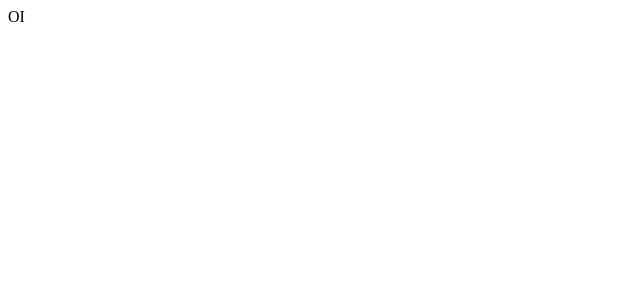
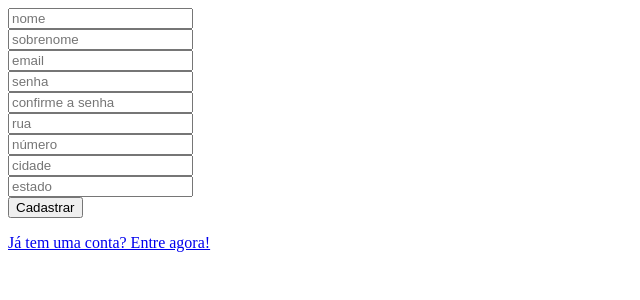
Before and after one commit to MarceloMosl/projeto15-kimera-shoes-front, a React (Create React App) app: page /cadastro in a window 1280 px wide. Shown: the top 300 px of the page, without its empty margins (0-640 px from the left). Built offline with nearby package versions, Linux system fonts and the light colour scheme.

Commit message:
cadastro

```diff
--- a/package.json
+++ b/package.json
@@ -6,8 +6,10 @@
     "@testing-library/jest-dom": "^5.16.5",
     "@testing-library/react": "^13.4.0",
     "@testing-library/user-event": "^13.5.0",
+    "axios": "^1.2.4",
     "react": "^18.2.0",
     "react-dom": "^18.2.0",
+    "react-router-dom": "^6.7.0",
     "react-scripts": "5.0.1",
     "web-vitals": "^2.1.4"
   },
--- a/src/App.js
+++ b/src/App.js
@@ -1,5 +1,18 @@
-function App() {
-  return <div>OI</div>;
+import { BrowserRouter, Routes, Route } from "react-router-dom";
+
+import Login from "./components/pages/login";
+import Cadastro from "./components/pages/cadastro";
+
+export default function App() {
+
+  return(
+    <>
+      <BrowserRouter>
+        <Routes>
+          <Route path="/login" element={<Login />}/>
+          <Route path="/cadastro" element={<Cadastro />}/>
+        </Routes>
+      </BrowserRouter>
+    </>
+  )
 }
-
-export default App;
--- /dev/null
+++ b/src/components/context/userContext.js
@@ -0,0 +1,5 @@
+import { createContext } from "react";
+
+const userContext = createContext()
+
+export default userContext
--- /dev/null
+++ b/src/components/pages/cadastro.js
@@ -0,0 +1,47 @@
+import { Link, useNavigate } from "react-router-dom";
+import axios from "axios"
+import { useState } from "react";
+
+export default function Cadastro(){
+    const [name, setName] = useState("")
+    const [lastName, setLastName] = useState("")
+    const [email, setEmail] = useState("")
+    const [password, setPassword] = useState("")
+    const [confirmPasssword, setConfirmPassword] = useState("")
+    const [street, setStreet] = useState("")
+    const [number, setNumber] = useState("")
+    const [city, setCity] = useState("")
+    const [state, setState] = useState("")
+    const navigator = useNavigate()
+
+    async function cadastrar(e){
+        e.preventDefault()
+        const body = {name, lastName, email, password, confirmPasssword, street, number, city, state}
+
+        try {
+            await axios.post("", body)
+            navigator("/")
+        } catch (error) {
+            console.error("Erro ao cadastrar")
+        }
+    }
+
+    return(
+        <>
+            <form>
+                <input type="text" placeholder="nome" onChange={e=> setName(e.target.value)}></input><br/>
+                <input type="text" placeholder="sobrenome" onChange={e=> setLastName(e.target.value)}></input><br/>
+                <input type="text" placeholder="email" onChange={e=> setEmail(e.target.value)}></input><br/>
+                <input type="password" placeholder="senha" onChange={e=> setPassword(e.target.value)}></input><br/>
+                <input type="password" placeholder="confirme a senha" onChange={e=> setConfirmPassword(e.target.value)}></input><br/>
+                <input type="text" placeholder="rua" onChange={e=> setStreet(e.target.value)}></input><br/>
+                <input type="number" placeholder="número" onChange={e=> setNumber(e.target.value)}></input><br/>
+                <input type="text" placeholder="cidade" onChange={e=> setCity(e.target.value)}></input><br/>
+                <input type="text" placeholder="estado" onChange={e=> setState(e.target.value)}></input><br/>
+                <button type="submit" onClick={cadastrar}>Cadastrar</button>
+                <p><Link to="/login">Já tem uma conta? Entre agora!</Link></p>
+            </form>
+
+        </>
+    )
+}
--- /dev/null
+++ b/src/components/pages/login.js
@@ -0,0 +1,3 @@
+export default function Login(){
+
+}
```
Also changed, not shown: 1 other file (tests, documents, lock files or other folders).
